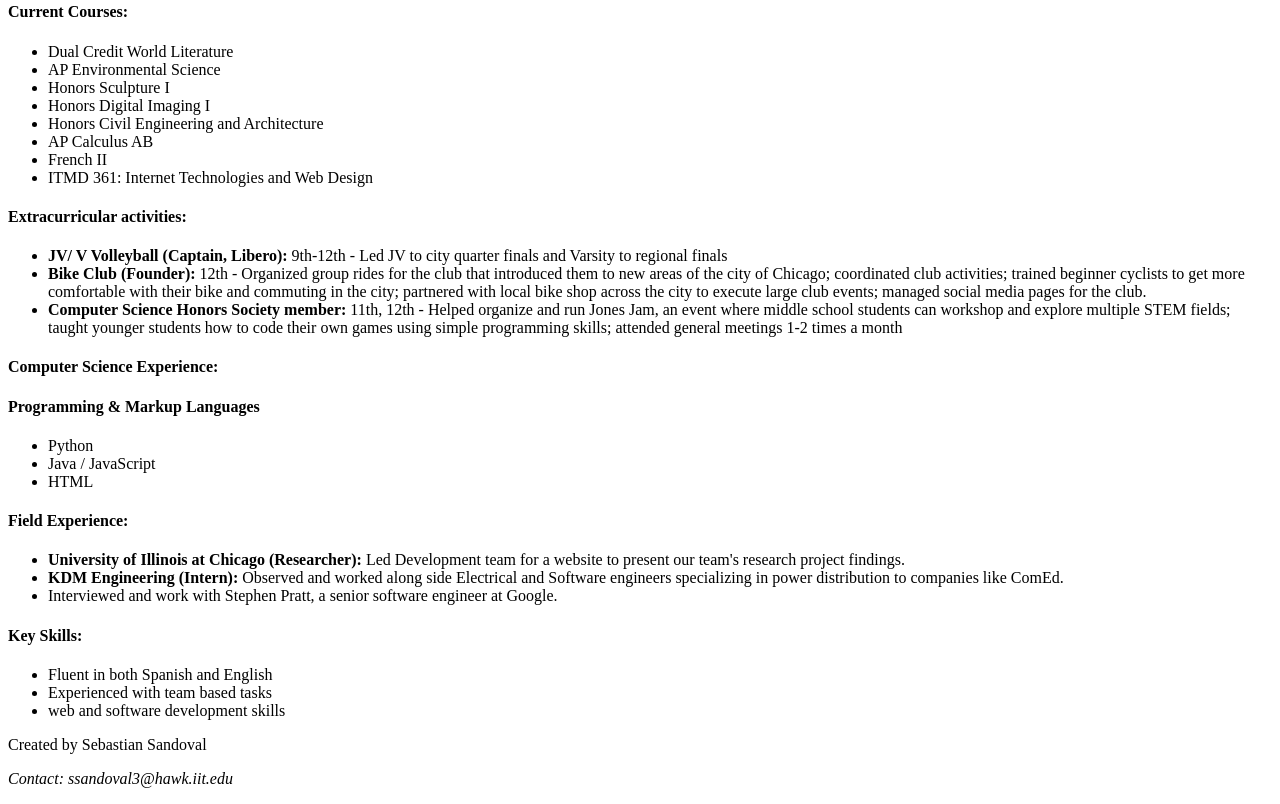
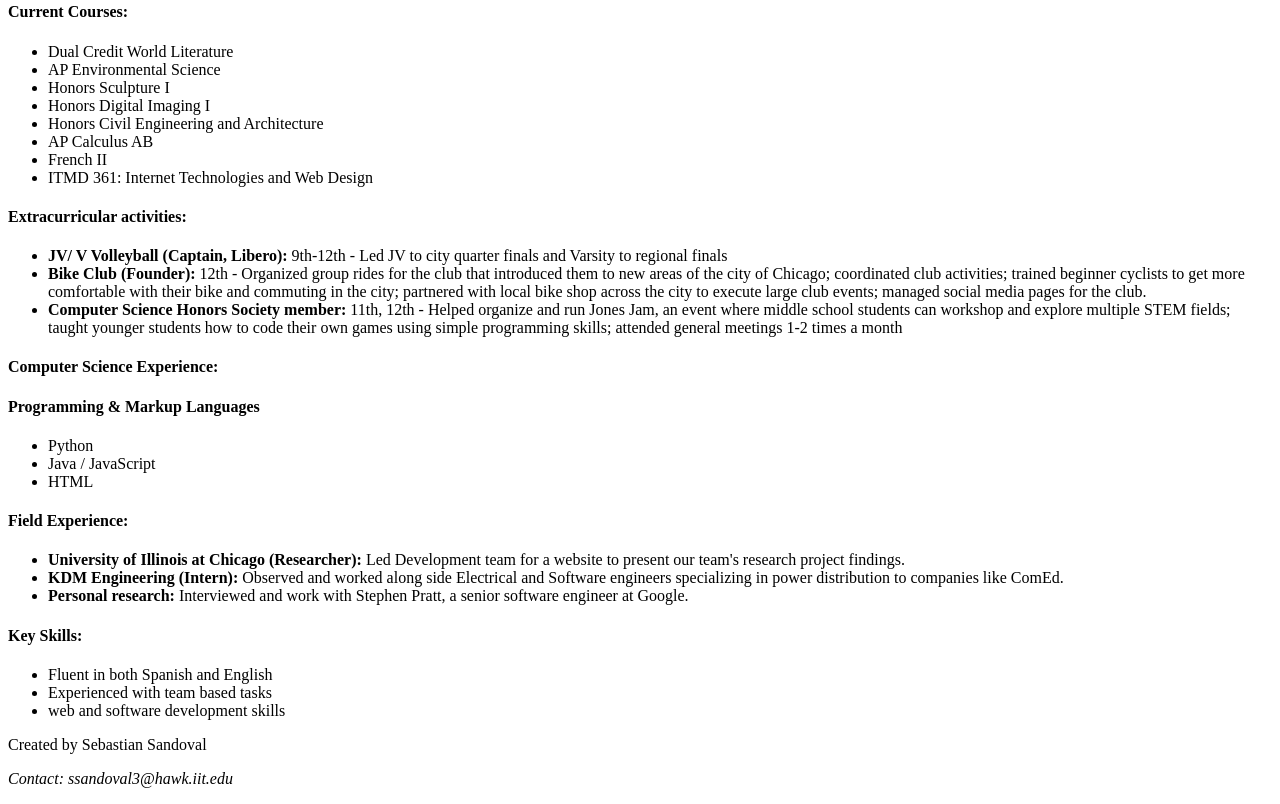
Before and after one commit to ssandoval3/Project1, a plain HTML site: page index.html in a window 1280 px wide. Shown: the part 835-1639 px from the top of the page. Drawn offline with Linux system fonts and the light colour scheme.

Commit message:
Update index.html

```diff
--- a/index.html
+++ b/index.html
@@ -71,7 +71,7 @@
 	<ul>
         <li><strong>University of Illinois at Chicago (Researcher):</strong> Led Development team for a website to present our team's research project findings.</li>
         <li><strong>KDM Engineering (Intern):</strong> Observed and worked along side Electrical and Software engineers specializing in power distribution to companies like ComEd.</li>
-        <li>Interviewed and work with Stephen Pratt, a senior software engineer at Google.</li>
+        <li><strong>Personal research:</strong> Interviewed and work with Stephen Pratt, a senior software engineer at Google.</li>
 	</ul>
 
 	<h4>Key Skills:</h4>
```
